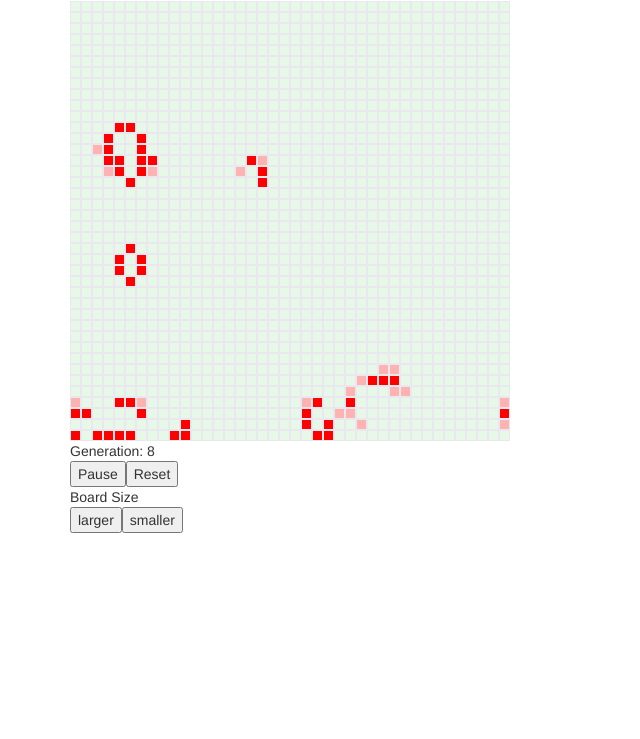
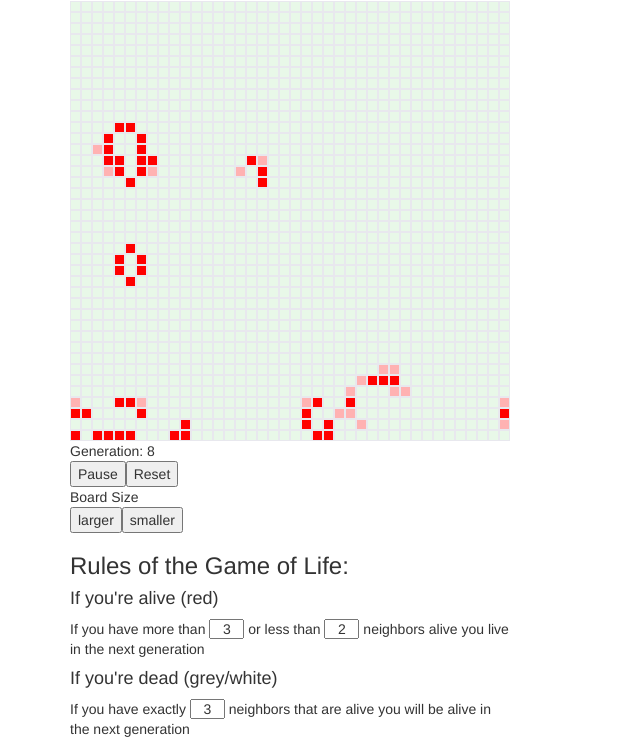
Before and after one commit to jonathanwmaddison/gameoflife, a React app: page / in a window 1280 px wide. Shown: the part 69-808 px from the top of the page, without its empty margins (0-640 px from the left). Built offline with nearby package versions, Linux system fonts and the light colour scheme.

Commit message:
added changeable rules

```diff
--- a/app/components/Grid.js
+++ b/app/components/Grid.js
@@ -17,7 +17,10 @@ class Grid extends Component {
             running: true,
             size: 40,
             gridHeight: 300,
-            gridWidth: 440
+            gridWidth: 440,
+            aliveMax: 3,
+            aliveMin: 2,
+            deadNum: 3
         }
     }
     gridMaker(size) {
@@ -70,15 +73,15 @@ class Grid extends Component {
                     neighborsAlive++
                 }
             })
-            //seperate conditions if current cell is alive or dead
+            //separate conditions if current cell is alive or dead
             if(grid[index] > 0) {
-               if(neighborsAlive<2 || neighborsAlive>3) {
+               if(neighborsAlive<that.state.aliveMin || neighborsAlive>that.state.aliveMax) {
                     newGrid[index] = 0;
-                } else if (neighborsAlive>=2 && neighborsAlive <=3) {
+                } else if (neighborsAlive>=that.state.aliveMin && neighborsAlive <=that.state.aliveMax) {
                     newGrid[index] = 2;
                 }
             } else {
-                if(neighborsAlive === 3) {
+                if(neighborsAlive === that.state.deadNum) {
                     newGrid[index] = 1;
                 }
             }
@@ -134,6 +137,24 @@ class Grid extends Component {
             }
             this.onResetClick()
     }
+    onChange(event) {
+        if (event.target.id === "aliveMax") {
+            this.setState({
+                aliveMax: event.target.value
+            })
+        }
+        else if (event.target.id === "aliveMin") {
+            this.setState({
+                aliveMin: event.target.value
+            })
+        }
+        else if (event.target.id === "deadNum") {
+            console.log(event.target.value)
+            this.setState({
+                deadNum: Number(event.target.value)
+            })
+        }
+    }
     componentWillMount(){
         this.gridMaker(this.state.size);
     }
@@ -153,6 +174,13 @@ class Grid extends Component {
                 <button id="increaser" onClick={()=>this.boardSize("increase")}>larger </button>
                 <button id="decreaser" onClick={()=>this.boardSize("decrease")}>smaller</button>
                 </div>
+                <div>
+                    <h3>Rules of the Game of Life:</h3>
+                    <h4>If you're alive (red)</h4>
+                    <p>If you have more than <input id="aliveMax" onChange={this.onChange.bind(this)} className="rulesInput" defaultValue={ this.state.aliveMax } /> or less than <input onChange={this.onChange.bind(this)} id="aliveMin" className="rulesInput" value= { this.state.aliveMin } /> neighbors alive you live in the next generation  </p>
+                    <h4>If you're dead (grey/white)</h4>
+                    <p>If you have exactly <input onChange={this.onChange.bind(this)} id="deadNum" className="rulesInput" value= { this.state.deadNum } /> neighbors that are alive you will be alive in the next generation</p>
+                </div>
             </div>
         )
     }
--- a/app/styles/styles.css
+++ b/app/styles/styles.css
@@ -4,6 +4,11 @@
     width: 11px;
     display: inline-block;
     float:left
+}
+.rulesInput {
+    width: 35px;
+    height: 20px;
+    text-align: center;
 }
 .grid {
     width: 440px;
```
Also changed, not shown: build/transformed.js.
